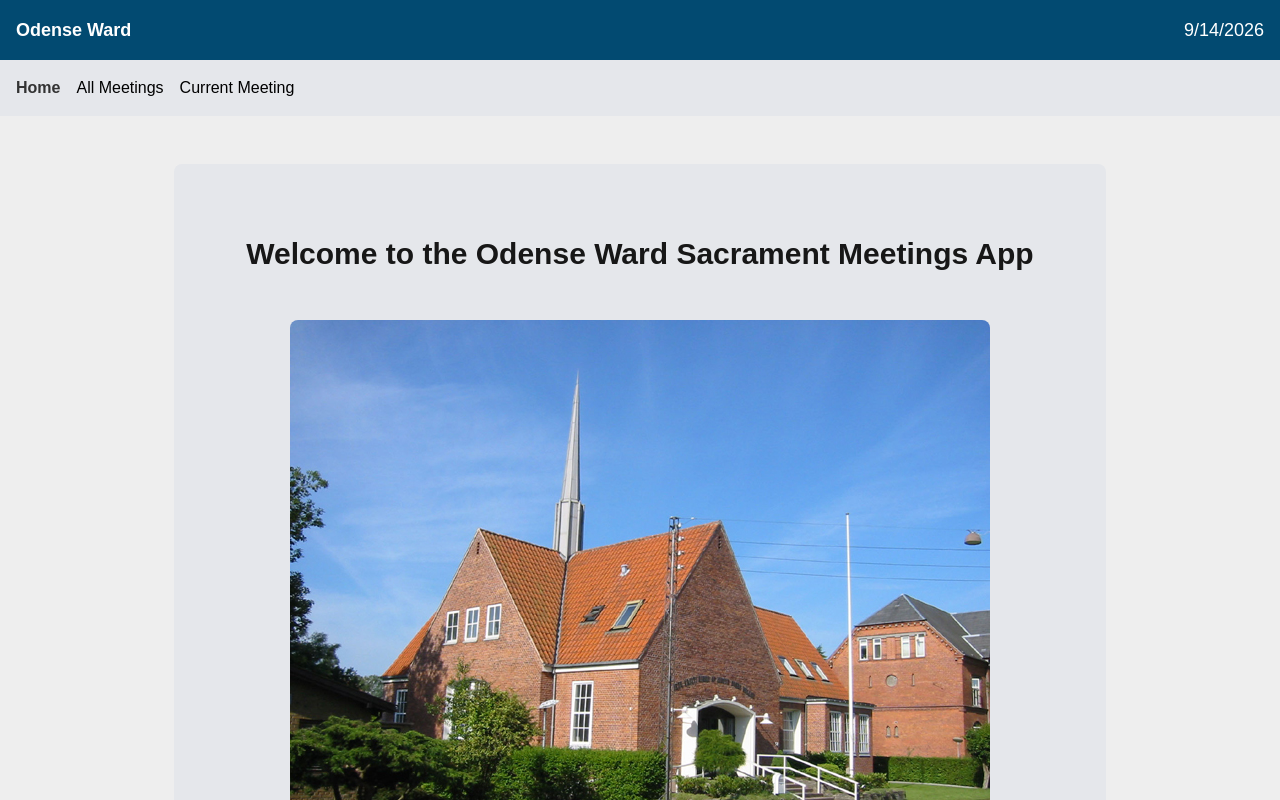
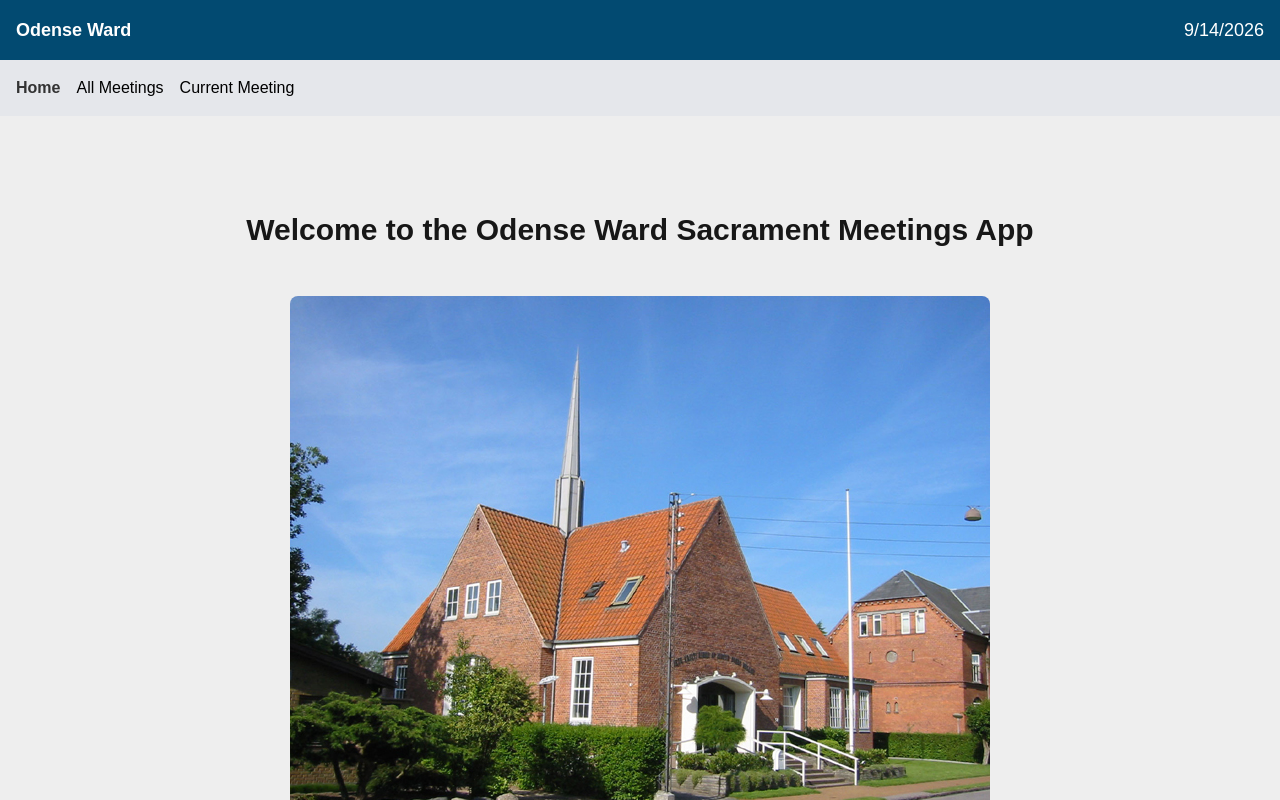
Before and after one commit to vamundse/sacrament-meeting, a Next.js app: page / in a window 1280 px wide. Shown: the top 800 px of the page. Built offline with nearby package versions, Linux system fonts and the light colour scheme.

Commit message:
Sacrament meeting planner assignment

```diff
--- a/app/api/meetings/[id]/route.ts
+++ b/app/api/meetings/[id]/route.ts
@@ -3,7 +3,7 @@ import { getMeetingById } from "@/lib/meetings_db";
 
 export async function GET(
     request: NextRequest,
-    { params }: { params: { id: string }}
+    { params }: { params: Promise<{ id: string }> }
 ) {
     const { id: idStr } = await params;
     const id = parseInt(idStr, 10);
--- a/app/page.tsx
+++ b/app/page.tsx
@@ -3,7 +3,7 @@ import Image from "next/image";
 export default function Home() {
   return (
     <main className="flex flex-col items-center justify-center m-12">
-      <div className="text-center rounded-lg p-6 bg-gray-200">
+      <div className="text-center">
         <h1 className="text-3xl font-bold m-12 text-center">Welcome to the Odense Ward Sacrament Meetings App</h1>
         <Image className="rounded-lg m-12 mx-auto" src="/odense-menighed.jpg" alt="Odense Ward" width={700} height={549} />
       </div>
```
